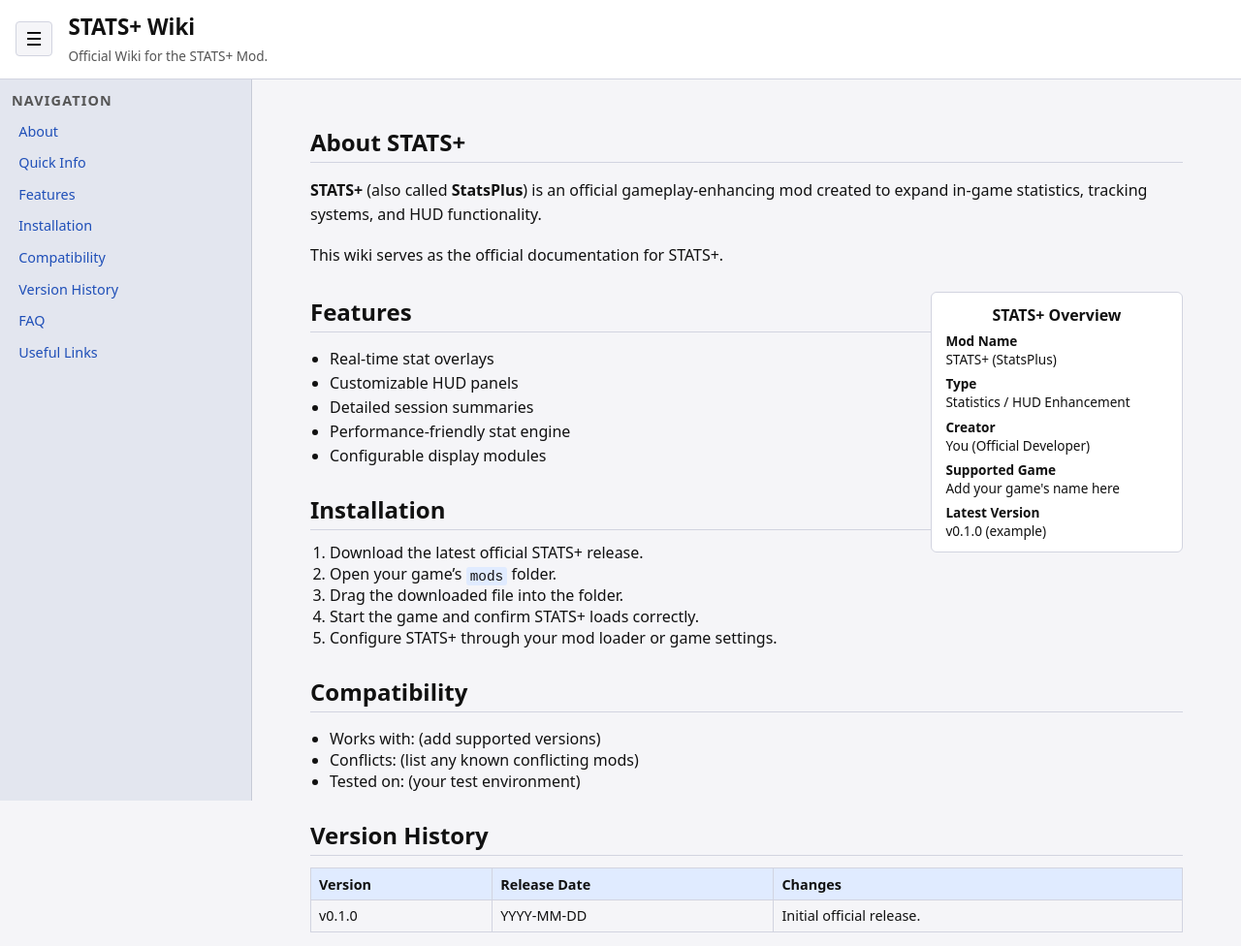
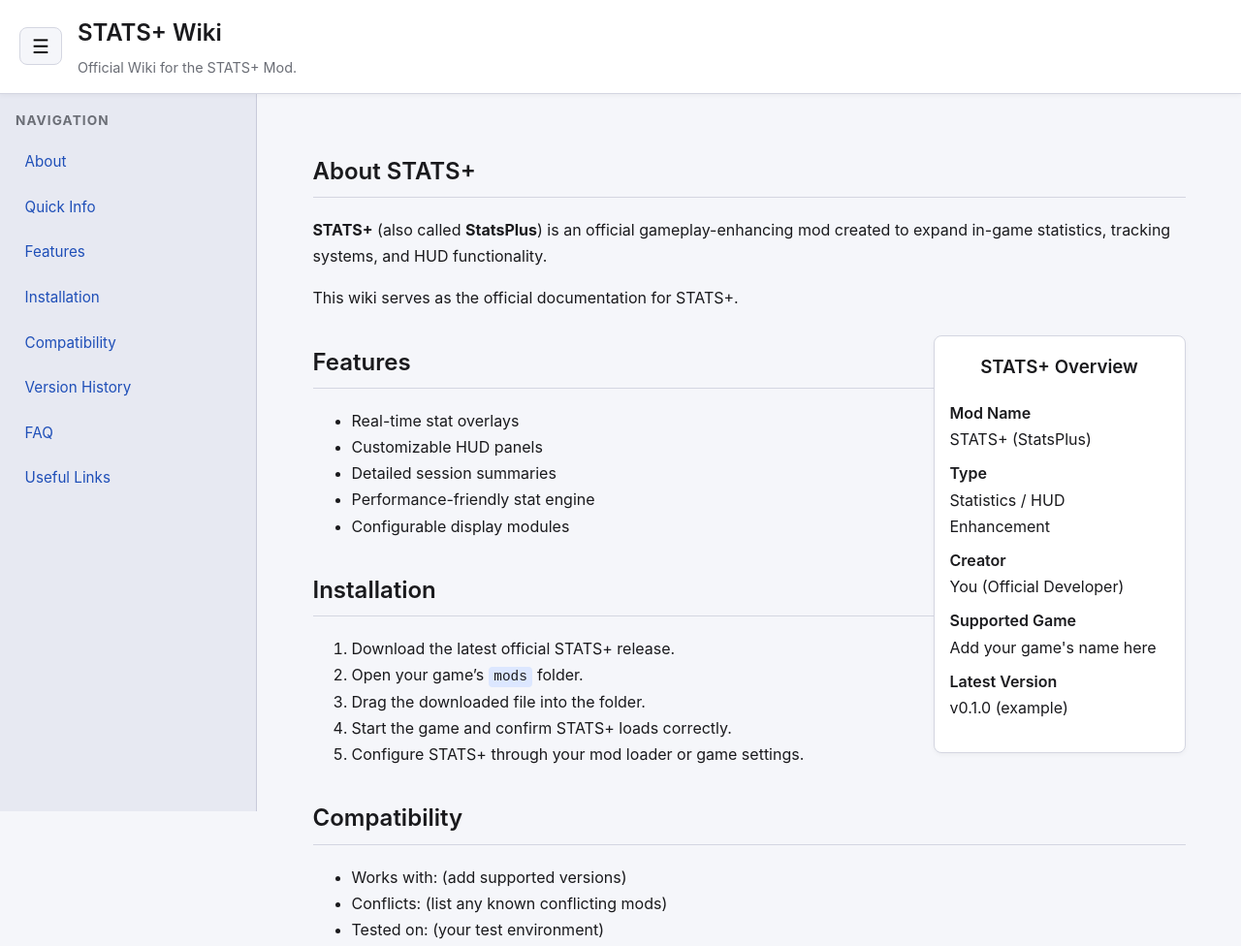
Before and after one commit to statsplus/statsplus.github.io, a plain HTML site: page index.html in a window 1280 px wide. Shown: the top 976 px of the page at 97% size. Drawn offline with Linux system fonts and the light colour scheme.

Commit message:
Refactor styles for improved theming and layout
Updated colors and styles for light and dark themes, adjusted padding and margins for various elements, and improved sidebar and content layout.

```diff
--- a/styles.css
+++ b/styles.css
@@ -1,38 +1,43 @@
-/* ========== Base Layout & Variables (Light Theme Default) ========== */
+/* ==========================================================
+   Base Theme — Light Mode Default
+   Cleaner colors, softer shadows, nicer contrasts
+   ========================================================== */
 
 :root {
-  --bg: #f5f5f8;
+  --bg: #f5f6fa;
   --bg-elevated: #ffffff;
-  --bg-sidebar: #e3e6ef;
-  --bg-sidebar-border: #c7cad6;
-  --text: #111111;
-  --text-muted: #555555;
-  --accent: #2a6ad8;
-  --accent-soft: #e0ebff;
-  --border: #d2d4e0;
+  --bg-sidebar: #e7e9f2;
+  --bg-sidebar-border: #c8cada;
+  --text: #1a1a1d;
+  --text-muted: #6b6e76;
+  --accent: #2f6ee5;
+  --accent-soft: #dce7ff;
+  --border: #d4d6e1;
   --link: #1f4fb8;
   --link-hover: #15357f;
+  --radius: 8px;
+  --shadow: 0 2px 5px rgba(0, 0, 0, 0.04);
 }
 
-/* Auto dark theme if system prefers dark mode */
+/* Dark Mode — smoother, less harsh contrast */
 @media (prefers-color-scheme: dark) {
   :root {
     --bg: #181a1f;
-    --bg-elevated: #22252d;
+    --bg-elevated: #23272f;
     --bg-sidebar: #1c1f26;
-    --bg-sidebar-border: #2c3038;
-    --text: #f5f5f5;
-    --text-muted: #a3a7b3;
-    --accent: #5c8dff;
-    --accent-soft: #273a66;
-    --border: #3c414f;
+    --bg-sidebar-border: #30333c;
+    --text: #f2f2f4;
+    --text-muted: #989ba3;
+    --accent: #6b8cff;
+    --accent-soft: #2c355a;
+    --border: #3d404c;
     --link: #88aaff;
     --link-hover: #bfd0ff;
+    --shadow: 0 2px 6px rgba(0, 0, 0, 0.35);
   }
 }
 
-/* Reset-ish basics */
-
+/* Reset-like adjustments */
 *,
 *::before,
 *::after {
@@ -41,13 +46,15 @@
 
 body {
   margin: 0;
-  font-family: system-ui, -apple-system, BlinkMacSystemFont, "Segoe UI",
-    sans-serif;
+  font-family: "Inter", system-ui, -apple-system, BlinkMacSystemFont, sans-serif;
   background: var(--bg);
   color: var(--text);
+  line-height: 1.7;
 }
 
-/* ========== Header ========== */
+/* ==========================================================
+   Header
+   ========================================================== */
 
 .site-header {
   position: sticky;
@@ -56,75 +63,81 @@ body {
   display: flex;
   align-items: center;
   gap: 1rem;
-  padding: 0.75rem 1rem;
+  padding: 0.85rem 1.25rem;
   background: var(--bg-elevated);
   border-bottom: 1px solid var(--border);
+  box-shadow: var(--shadow);
 }
 
 .site-title h1 {
-  font-size: 1.4rem;
   margin: 0;
+  font-size: 1.5rem;
+  font-weight: 600;
 }
 
 .site-title .tagline {
-  margin: 0.25rem 0 0;
-  font-size: 0.85rem;
+  margin: 0.2rem 0 0;
+  font-size: 0.9rem;
   color: var(--text-muted);
 }
 
 .sidebar-toggle {
   border: 1px solid var(--border);
   background: var(--bg);
-  padding: 0.35rem 0.6rem;
-  font-size: 1.2rem;
-  border-radius: 4px;
+  padding: 0.4rem 0.75rem;
+  font-size: 1.25rem;
+  border-radius: var(--radius);
   cursor: pointer;
+  transition: 0.2s ease;
 }
 
 .sidebar-toggle:hover {
   background: var(--accent-soft);
 }
 
-/* ========== Layout ========== */
+/* ==========================================================
+   Layout
+   ========================================================== */
 
 .page {
   display: flex;
-  min-height: calc(100vh - 56px); /* header height approx */
+  min-height: calc(100vh - 60px);
 }
 
-/* Backdrop for mobile sidebar */
 .backdrop {
   position: fixed;
   inset: 0;
   background: rgba(0, 0, 0, 0.45);
   opacity: 0;
   pointer-events: none;
-  transition: opacity 0.2s ease;
+  transition: opacity 0.25s ease;
   z-index: 15;
 }
 
-/* ========== Sidebar ========== */
+/* ==========================================================
+   Sidebar
+   ========================================================== */
 
 .sidebar {
-  width: 260px;
+  width: 265px;
   flex-shrink: 0;
+  background: var(--bg-sidebar);
   border-right: 1px solid var(--bg-sidebar-border);
-  background: var(--bg-sidebar);
-  padding: 0.75rem;
+  padding: 1rem;
   position: sticky;
-  top: 56px; /* same as header height */
-  max-height: calc(100vh - 56px);
+  top: 60px;
+  max-height: calc(100vh - 60px);
   overflow-y: auto;
-  z-index: 16;
+  transition: left 0.25s ease;
 }
 
 .sidebar-inner {
-  font-size: 0.9rem;
+  font-size: 0.95rem;
 }
 
 .sidebar-heading {
-  font-size: 0.9rem;
-  margin: 0 0 0.5rem;
+  margin: 0 0 0.7rem;
+  font-size: 0.85rem;
   text-transform: uppercase;
   letter-spacing: 0.08em;
   color: var(--text-muted);
@@ -137,15 +150,16 @@ body {
 }
 
 .sidebar-nav li {
-  margin-bottom: 0.25rem;
+  margin-bottom: 0.4rem;
 }
 
 .sidebar-nav a {
   display: block;
+  padding: 0.45rem 0.6rem;
+  border-radius: var(--radius);
   text-decoration: none;
-  padding: 0.3rem 0.45rem;
-  border-radius: 4px;
   color: var(--link);
+  transition: 0.15s ease;
 }
 
 .sidebar-nav a:hover {
@@ -153,11 +167,13 @@ body {
   color: var(--link-hover);
 }
 
-/* ========== Content ========== */
+/* ==========================================================
+   Content
+   ========================================================== */
 
 .content {
   flex: 1;
-  padding: 1.25rem 1.5rem 2.5rem;
+  padding: 1.75rem 1.8rem 3rem;
 }
 
 .wiki-article {
@@ -166,49 +182,36 @@ body {
 }
 
 .wiki-article h2 {
+  margin-top: 2rem;
+  padding-bottom: 0.35rem;
   border-bottom: 1px solid var(--border);
-  padding-bottom: 0.25rem;
-  margin-top: 1.75rem;
-  margin-bottom: 0.75rem;
+  font-weight: 600;
 }
 
 .wiki-article h3 {
-  margin-top: 1.25rem;
-  margin-bottom: 0.4rem;
+  margin-top: 1.5rem;
+  font-weight: 600;
 }
 
-p {
-  line-height: 1.6;
-}
-
-ul,
-ol {
-  padding-left: 1.25rem;
-}
-
+/* Code blocks & inline code */
 code {
   background: var(--accent-soft);
-  padding: 0.1rem 0.25rem;
-  border-radius: 3px;
-  font-family: "JetBrains Mono", "Fira Code", monospace;
+  padding: 0.15rem 0.35rem;
+  border-radius: 4px;
+  font-family: "JetBrains Mono", monospace;
   font-size: 0.9em;
 }
 
-.feature-list li {
-  margin-bottom: 0.2rem;
-}
-
-/* Infobox */
-
+/* Infobox (right panel) */
 .infobox {
   float: right;
   width: 260px;
-  margin: 0.5rem 0 1rem 1rem;
-  padding: 0.75rem 0.9rem;
+  padding: 1rem;
+  margin: 0.5rem 0 1.25rem 1.25rem;
   background: var(--bg-elevated);
   border: 1px solid var(--border);
-  border-radius: 6px;
-  font-size: 0.85rem;
+  border-radius: var(--radius);
+  box-shadow: var(--shadow);
 }
 
 .infobox h3 {
@@ -216,93 +219,63 @@ code {
   text-align: center;
 }
 
-.infobox dl {
-  margin: 0;
-}
-
 .infobox dt {
+  margin-top: 0.5rem;
   font-weight: 600;
-  margin-top: 0.4rem;
 }
 
 .infobox dd {
   margin: 0;
 }
 
-/* Steps list */
-
-.steps-list {
-  margin-top: 0.5rem;
-}
-
-.note {
-  font-size: 0.9rem;
-  color: var(--text-muted);
-}
-
-/* Version table */
-
+/* Tables */
 .version-table {
   width: 100%;
   border-collapse: collapse;
-  font-size: 0.9rem;
+  margin-top: 1rem;
 }
 
 .version-table th,
 .version-table td {
   border: 1px solid var(--border);
-  padding: 0.4rem 0.5rem;
+  padding: 0.6rem;
 }
 
 .version-table th {
   background: var(--accent-soft);
-  text-align: left;
+  font-weight: 600;
 }
 
 /* Footer */
-
 .site-footer {
-  margin-top: 2rem;
+  margin-top: 2.5rem;
   padding-top: 1rem;
   border-top: 1px solid var(--border);
-  font-size: 0.85rem;
   color: var(--text-muted);
+  text-align: center;
+  font-size: 0.9rem;
 }
 
-/* Links */
+/* ==========================================================
+   Mobile / Responsive
+   ========================================================== */
 
-a {
-  color: var(--link);
-}
-
-a:hover {
-  color: var(--link-hover);
-}
-
-/* ========== Responsive / Mobile ========== */
-
-@media (max-width: 900px) {
+@media (max-width: 950px) {
   .infobox {
     float: none;
     width: 100%;
-    margin: 0.75rem 0 1rem;
+    margin: 1rem 0;
   }
 }
 
 @media (max-width: 800px) {
-  .page {
-    position: relative;
-  }
-
   .sidebar {
     position: fixed;
-    left: -280px;
-    top: 56px;
-    bottom: 0;
-    height: auto;
+    left: -300px;
+    top: 60px;
+    height: calc(100vh - 60px);
     max-height: none;
-    box-shadow: 2px 0 10px rgba(0, 0, 0, 0.3);
-    transition: left 0.2s ease;
+    box-shadow: 2px 0 12px rgba(0, 0, 0, 0.3);
   }
 
   .sidebar.open {
@@ -315,6 +288,6 @@ a:hover {
   }
 
   .content {
-    padding: 1rem;
+    padding: 1.2rem;
   }
 }
```
